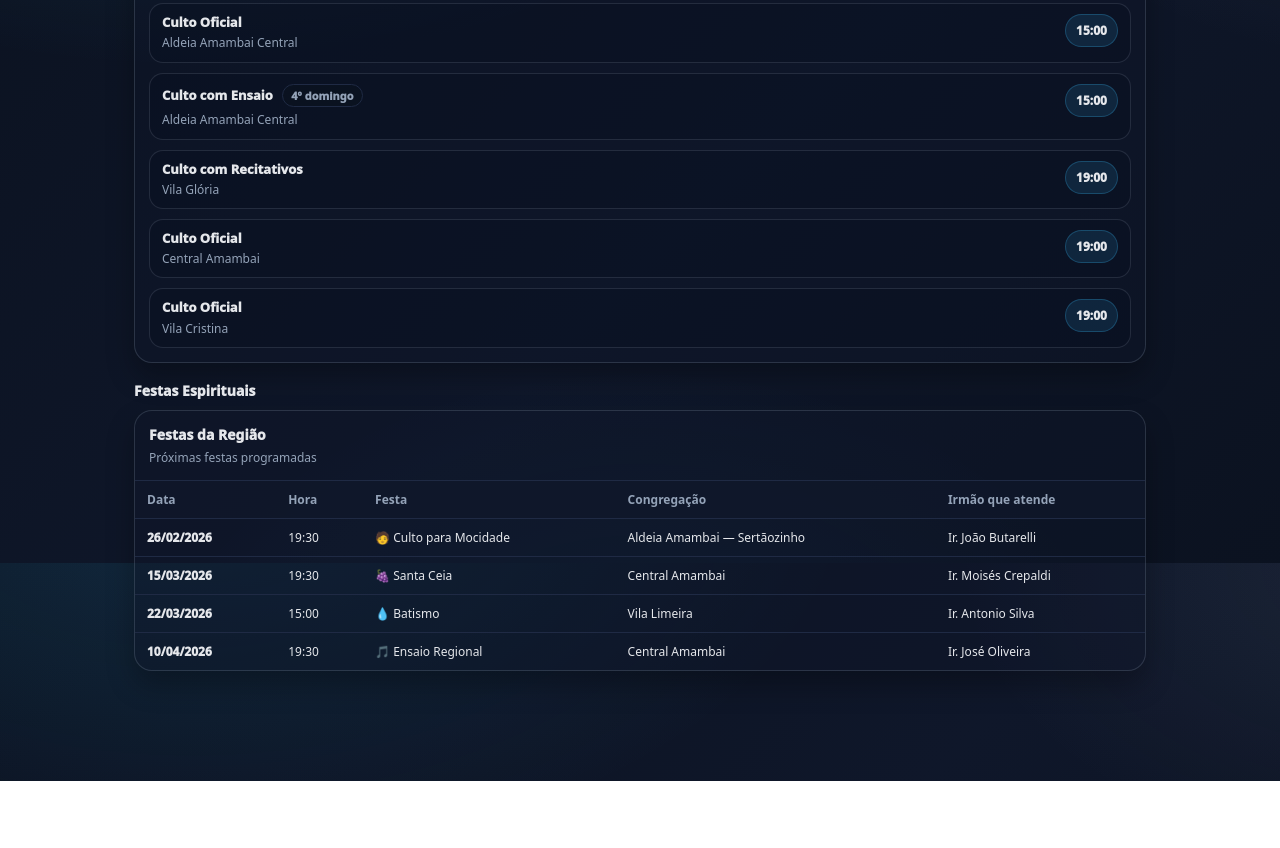
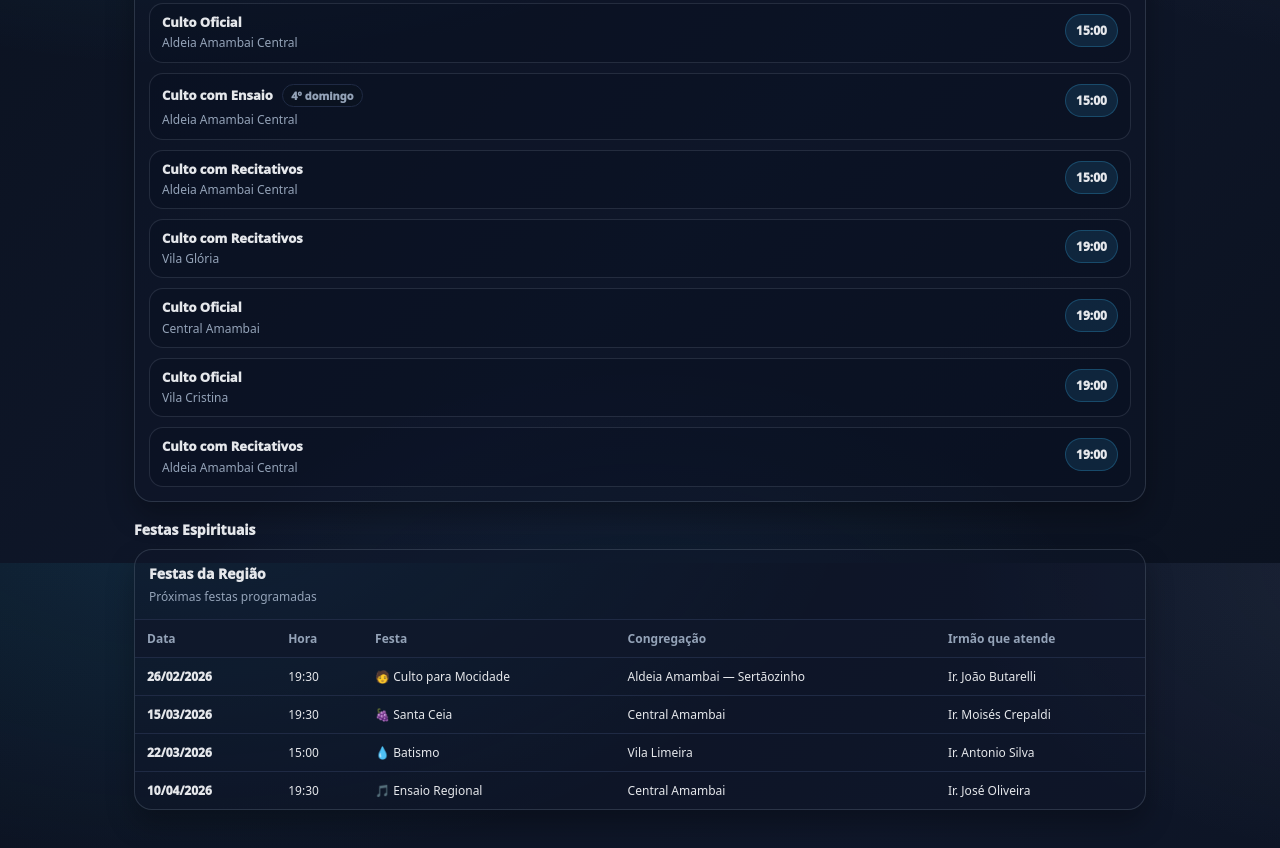
Before and after one commit to gabrielralvesi/Agenda-CCB-Amambai-MS, a plain HTML site: page index.html in a window 1280 px wide. Shown: the part 1837-2685 px from the top of the page. Before the commit the page ends 2618 px from the top, so only its background shows below. Drawn offline with Linux system fonts and the light colour scheme.

Commit message:
Update index.html

```diff
--- a/index.html
+++ b/index.html
@@ -699,9 +699,6 @@
               <div class="time">19:30</div>
             </div>
           </div>
-
-          <!-- ATENÇÃO: Culto com Recitativos na Aldeia Amambai Central no 1º e 3º sábado? (Confirmar se existe) -->
-          <!-- ATENÇÃO: Culto com Ensaio na Aldeia Amambai Central no 4º sábado? (Confirmar se existe) -->
         </div>
       </article>
 
@@ -767,6 +764,17 @@
             </div>
           </div>
 
+          <!-- Culto com Recitativos na Aldeia Amambai Central (se existir) -->
+          <div class="item event" data-time="15:00" data-rule="all" data-place="Aldeia Amambai Central" data-title="Culto com Recitativos">
+            <div class="row">
+              <div class="main">
+                <div class="title">Culto com Recitativos</div>
+                <div class="place">Aldeia Amambai Central</div>
+              </div>
+              <div class="time">15:00</div>
+            </div>
+          </div>
+
           <!-- Todas as semanas - Culto com Recitativos na Vila Glória -->
           <div class="item event" data-time="19:00" data-rule="all" data-place="Vila Glória" data-title="Culto com Recitativos">
             <div class="row">
@@ -800,8 +808,16 @@
             </div>
           </div>
 
-          <!-- ATENÇÃO: Culto com Recitativos na Aldeia Amambai Central? Se existir, adicionar aqui -->
-          <!-- ATENÇÃO: Culto com Ensaio em algum local específico? -->
+          <!-- Culto com Recitativos na Aldeia Amambai Central (19:00) se existir -->
+          <div class="item event" data-time="19:00" data-rule="all" data-place="Aldeia Amambai Central" data-title="Culto com Recitativos">
+            <div class="row">
+              <div class="main">
+                <div class="title">Culto com Recitativos</div>
+                <div class="place">Aldeia Amambai Central</div>
+              </div>
+              <div class="time">19:00</div>
+            </div>
+          </div>
         </div>
       </article>
     </div>
```
